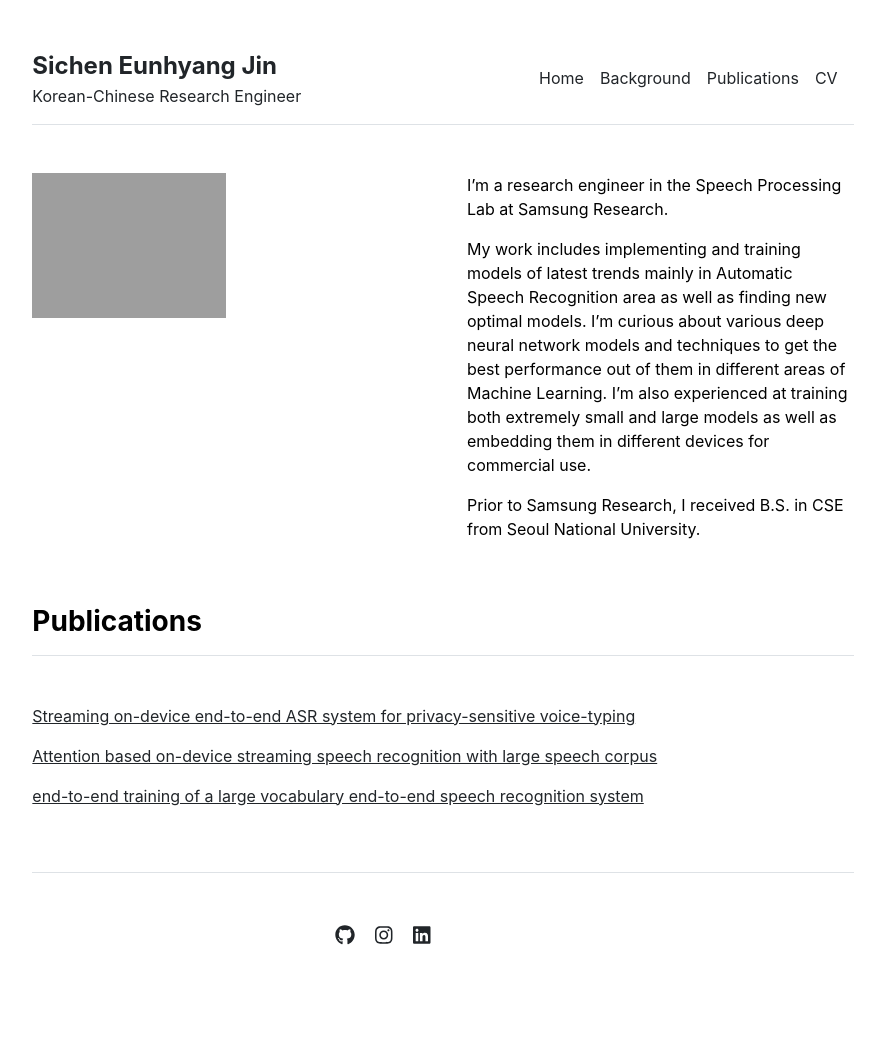
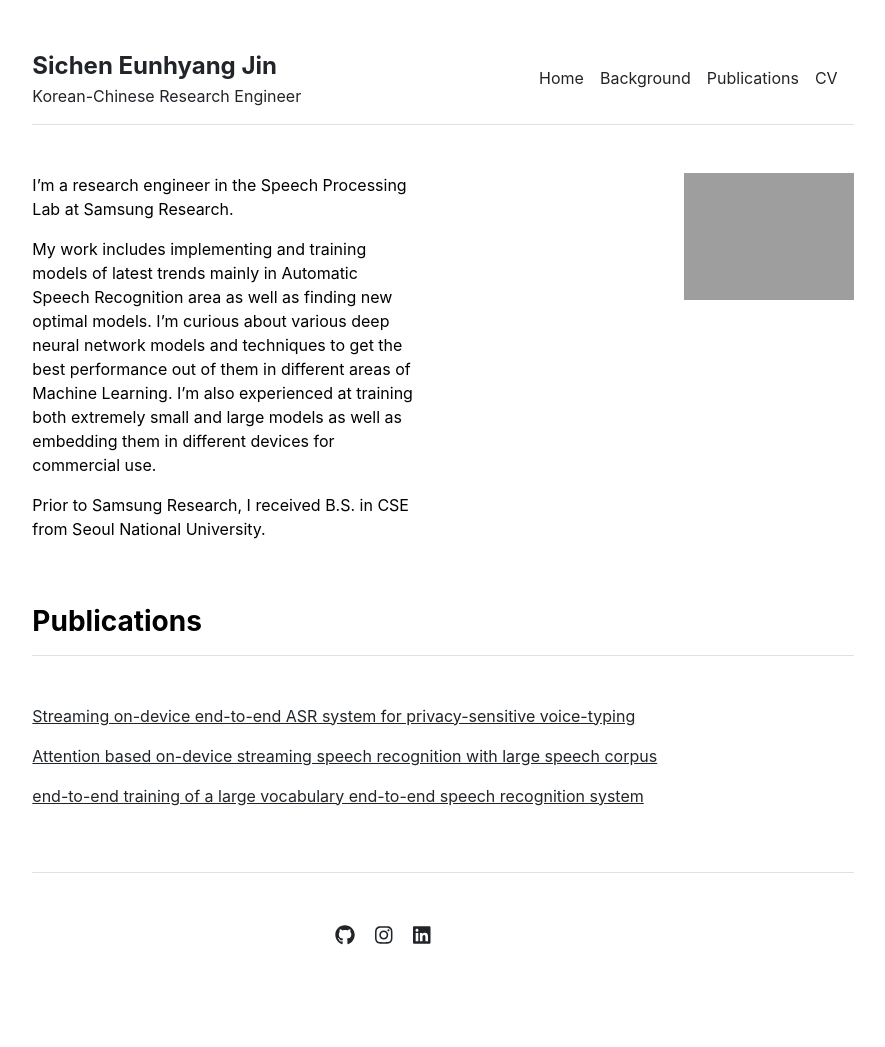
Before and after one commit to chenehk/chenehk.github.io, a Jekyll site: the page built from index.md, in a window 1280 px wide. Shown: the whole page, without its empty margins (197-1082 px from the left). Built offline with Jekyll 4.4.1, drawn with Linux system fonts in a browser that asks for light colours.

Commit message:
Update home.html

```diff
--- a/_layouts/home.html
+++ b/_layouts/home.html
@@ -4,10 +4,12 @@ layout: default
 
 <div class="row g-5 mb-5">
   <div class="col-md-6">
-    <img src="{{ site.github.url }}/assets/img/home.jpg" alt="Home" width="50%">
+    {{ content }}
   </div>
-  <div class="col-md-6">
-    {{ content }}
+  <div class="col-md-3">
+  </div>
+  <div class="col-md-3">
+    <img src="{{ site.github.url }}/assets/img/home.jpg" alt="Home" width="100%">
   </div>
 </div>
 
```
